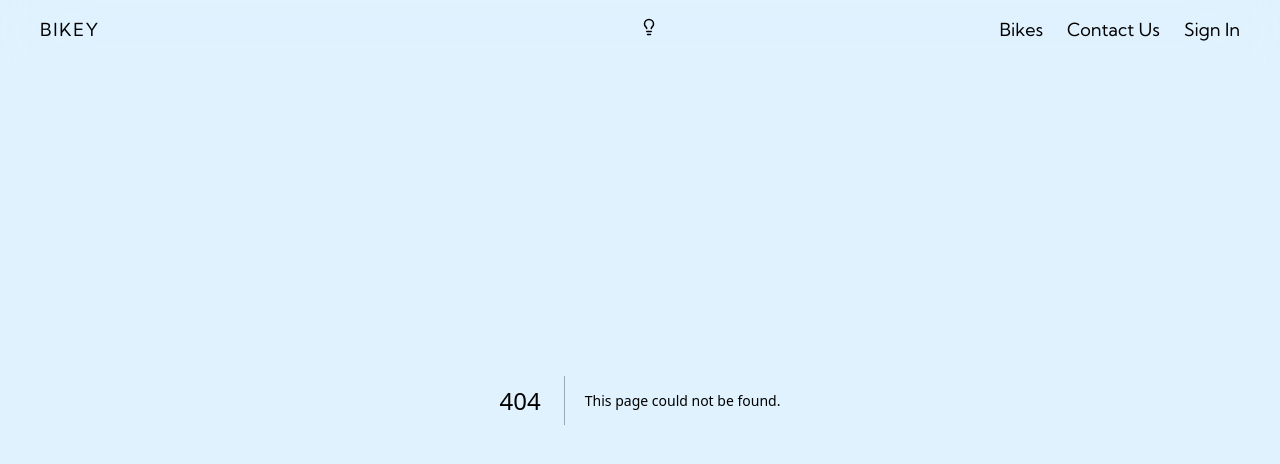
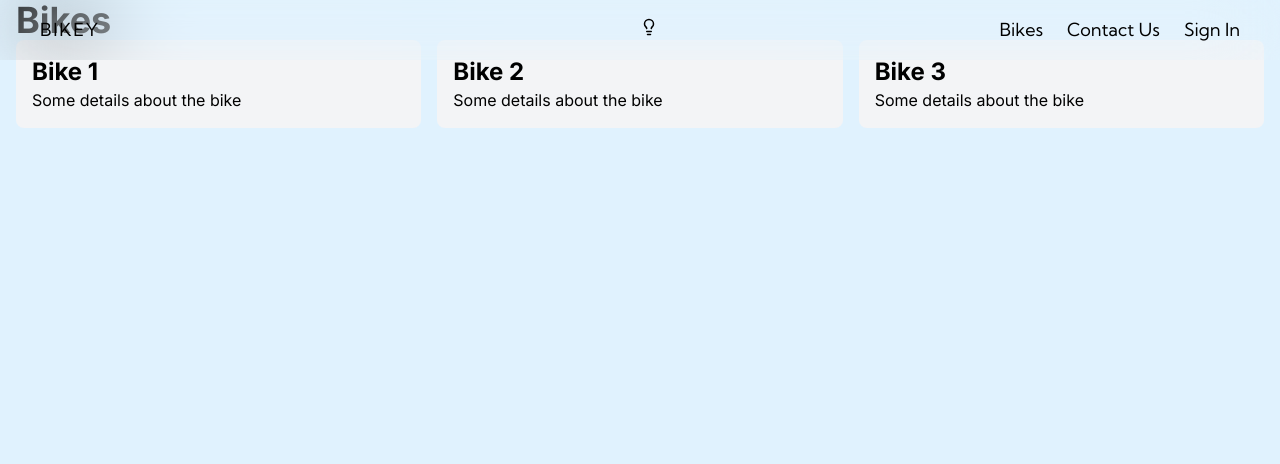
Before and after one commit to KINYENJE/nextjs-bike-rental-app, a Next.js app: page /bikes in a window 1280 px wide. Before the commit this address had no page. Shown: the top 464 px of the page. Built offline with nearby package versions, Linux system fonts and the light colour scheme.

Commit message:
sanity init

```diff
--- /dev/null
+++ b/app/bikes/page.tsx
@@ -0,0 +1,31 @@
+import React from 'react'
+
+const Page = () => {
+  return (
+    <section className='container min-h-[100vh]' >
+      <div className='container mx-auto px-4'>
+        <h1 className='text-4xl font-bold'>Bikes</h1>
+      </div>
+
+      <div className='container mx-auto px-4'>
+        <div className='grid grid-cols-1 md:grid-cols-3 gap-4'>
+          <div className='bg-gray-100 p-4 rounded-lg'>
+            <h2 className='text-2xl font-bold'>Bike 1</h2>
+            <p>Some details about the bike</p>
+          </div>
+          <div className='bg-gray-100 p-4 rounded-lg'>
+            <h2 className='text-2xl font-bold'>Bike 2</h2>
+            <p>Some details about the bike</p>
+          </div>
+          <div className='bg-gray-100 p-4 rounded-lg'>
+            <h2 className='text-2xl font-bold'>Bike 3</h2>
+            <p>Some details about the bike</p>
+          </div>
+        </div>
+      </div>
+
+    </section>
+  )
+}
+
+export default Page
--- a/app/layout.js
+++ b/app/layout.js
@@ -16,7 +16,7 @@ export default function RootLayout({ children }) {
         <body className={inter.className}>
           <Provider>
             <Navbar />
-            <main className=" text-black dark:text-white bg-sky-100 dark:bg-dprimarybg ">
+            <main className=" text-black dark:text-white bg-sky-100 dark:bg-dprimarybg min-h-full ">
               {children}
             </main>
           </Provider>
--- a/app/page.js
+++ b/app/page.js
@@ -22,8 +22,6 @@ export default function Home() {
             <button className={` ${font.className} py-1 px-2 mt-8 text-md max-w-fit  dark:bg-dred bg-dgreen rounded-lg hover:shadow-dgreen hover:dark:shadow-dred shadow-[0px_4px_20px_#00000040]  font-bold text-black tracking-widest `}>
                     Rent a Bike
             </button>
-
-
 
           </div>
 
--- /dev/null
+++ b/app/studio/[[...index]]/page.tsx
@@ -0,0 +1,17 @@
+'use client'
+
+/**
+ * This route is responsible for the built-in authoring environment using Sanity Studio.
+ * All routes under your studio path is handled by this file using Next.js' catch-all routes:
+ * https://nextjs.org/docs/routing/dynamic-routes#catch-all-routes
+ *
+ * You can learn more about the next-sanity package here:
+ * https://github.com/sanity-io/next-sanity
+ */
+
+import { NextStudio } from 'next-sanity/studio'
+import config from '../../../sanity.config'
+
+export default function StudioPage() {
+  return <NextStudio config={config} />
+}
--- /dev/null
+++ b/sanity/schema.ts
@@ -0,0 +1,5 @@
+import { type SchemaTypeDefinition } from 'sanity'
+
+export const schema: { types: SchemaTypeDefinition[] } = {
+  types: [],
+}
```
Also changed, not shown: package.json (+8 -1 lines), sanity.cli.ts (added, +10 -0 lines), sanity.config.ts (added, +25 -0 lines), sanity/env.ts (added, +22 -0 lines), sanity/lib/client.ts (added, +10 -0 lines), sanity/lib/image.ts (added, +13 -0 lines), tsconfig.json (added, +35 -0 lines), 2 other files (tests, documents, lock files or other folders).
